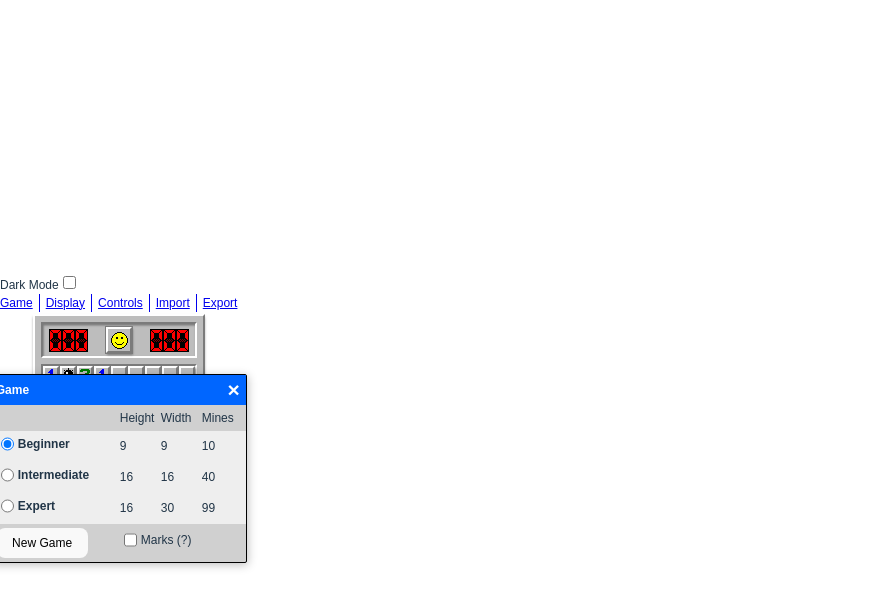
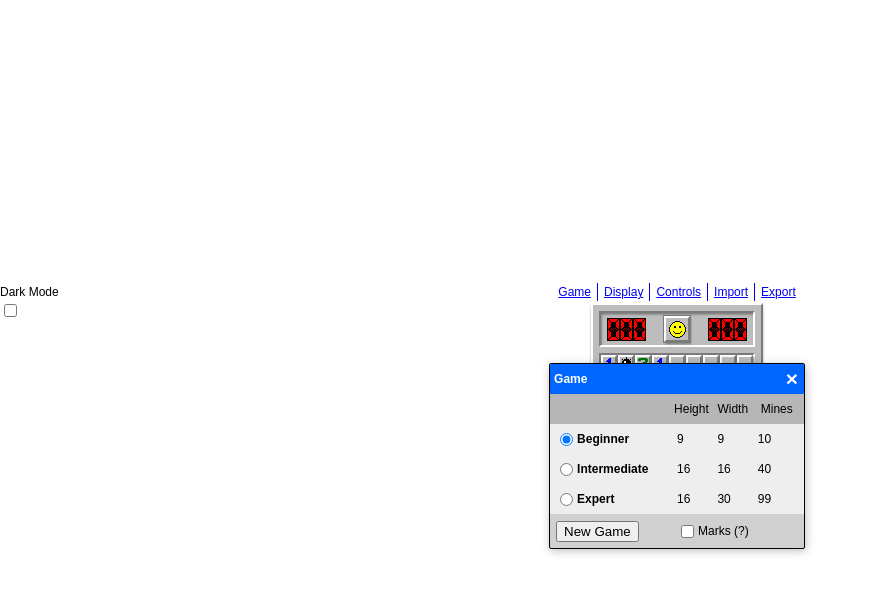
Before and after one commit to warkentien2/classic-minesweeper, a React (Vite) app: page / in a window 1280 px wide. Both pictures are taken after a click on the link "Game". Shown: the top 608 px of the page, without its empty margins (0-873 px from the left). Built offline with nearby package versions, Linux system fonts and the light colour scheme.

Commit message:
Fix Table markup

```diff
--- a/src/MinesweeperUI/Modal/Modal.tsx
+++ b/src/MinesweeperUI/Modal/Modal.tsx
@@ -1,4 +1,4 @@
-import React from "react";
+import React, { useLayoutEffect } from "react";
 import type { ReactElement } from "react";
 import styled, { css } from "styled-components";
 
@@ -72,13 +72,42 @@ const ModalContainer = styled.form<ModalContainerProps>`
   table {
     border-spacing: 0;
 
-    tr,
+    tr {
+      width: 100%;
+      padding: 6px;
+    }
+
+    th,
+    td {
+      padding: 0;
+    }
+
+    tbody th {
+      line-height: 1em;
+    }
+
     thead,
-    tbody {
-      padding: 3px 4px;
+    tbody,
+    tfoot {
+      tr:not([class]) {
+        display: flex;
       }
     }
 
+    thead th {
+      font-weight: normal;
+    }
+
+    th + th {
+      margin-left: 6px;
+    }
+
+    & > *:last-child tr:last-child {
+      min-height: 34px;
+    }
+  }
+
+  /* <tr> styles */
   .tr-base tr {
     background: ${({ theme }) => theme.colors.background.secondary} !important;
   }
@@ -131,7 +160,8 @@ const ModalContainer = styled.form<ModalContainerProps>`
 
   label {
     display: inline-flex;
-    align-items: middle;
+    align-items: center;
+    vertical-align: middle;
     line-height: 1.5rem;
   }
 
@@ -160,7 +190,31 @@ export const Modal = ({
   onClose,
   children,
   onSubmit,
-}: ModalProps): ReactElement => (
+}: ModalProps): ReactElement => {
+  // useLayoutEffect(() => {
+  //   const handleEscape = (e: KeyboardEvent) => {
+  //     if (e.key === "Escape") {
+  //       onClose();
+  //     }
+  //   };
+
+  //   const handleClickOutside = (e: MouseEvent) => {
+  //     const modal = document.querySelector(".minesweeper-modal");
+  //     if (modal && !modal.contains(e.target as Node)) {
+  //       onClose();
+  //     }
+  //   };
+
+  //   document.addEventListener("keydown", handleEscape, false);
+  //   document.addEventListener("click", handleClickOutside, false);
+
+  //   return () => {
+  //     document.removeEventListener("keydown", handleEscape, false);
+  //     document.removeEventListener("click", handleClickOutside, false);
+  //   };
+  // }, []);
+
+  return (
     <ModalContainer
       className="minesweeper-modal"
       width={width}
@@ -175,3 +229,4 @@ export const Modal = ({
       {children}
     </ModalContainer>
   );
+};
--- a/src/components/ControlsSettings/ControlsSettings.tsx
+++ b/src/components/ControlsSettings/ControlsSettings.tsx
@@ -13,6 +13,7 @@ export const ControlsSettings = ({
   return (
     <Modal title="Controls" onClose={onClose} width={312}>
       <table className="tr-lines">
+        <tbody>
           <tr className="flex-row-center">
             <th className="width-25">Desktop</th>
             <td className="flex-column-left width-75">
@@ -21,8 +22,8 @@ export const ControlsSettings = ({
                   <strong>Left-click</strong> an empty square to reveal it.
                 </li>
                 <li>
-                <strong>Right-click</strong> (or <strong>Ctrl+click</strong>) an
-                empty square to flag it.
+                  <strong>Right-click</strong> (or <strong>Ctrl+click</strong>)
+                  an empty square to flag it.
                 </li>
                 <li>
                   <strong>Midde-click</strong> (or{" "}
@@ -30,8 +31,8 @@ export const ControlsSettings = ({
                   adjacent squares.
                 </li>
                 <li>
-                Press <strong>space</strong> bar while hovering over a square to
-                flag it or reveal its adjacent squares.
+                  Press <strong>space</strong> bar while hovering over a square
+                  to flag it or reveal its adjacent squares.
                 </li>
                 <li>
                   Press <strong>F2</strong> or click the smiley face to start a
@@ -56,6 +57,7 @@ export const ControlsSettings = ({
               </ul>
             </td>
           </tr>
+        </tbody>
       </table>
     </Modal>
   );
--- a/src/components/DisplaySettings/DisplaySettings.tsx
+++ b/src/components/DisplaySettings/DisplaySettings.tsx
@@ -17,10 +17,6 @@ export const DisplaySettings = ({
   const [zoom, onChangeZoom] = useInput(gameStore.zoom);
   const [position, onChangePosition] = useInput(gameStore.position);
   const [nightMode, onChangeNightMode] = useInput(gameStore.nightMode);
-
-  console.log({
-    nightMode,
-  });
 
   useEffect(() => {
     if (
@@ -42,6 +38,7 @@ export const DisplaySettings = ({
   return (
     <Modal title="Display" onClose={onClose} width={140}>
       <table className="tr-lines">
+        <tbody>
           <tr className="flex-row-center">
             <th className="width-50">Zoom</th>
             <td className="flex-column-left">
@@ -122,6 +119,7 @@ export const DisplaySettings = ({
               </label>
             </td>
           </tr>
+        </tbody>
       </table>
     </Modal>
   );
--- a/src/components/ExportSettings/ExportSettings.tsx
+++ b/src/components/ExportSettings/ExportSettings.tsx
@@ -17,18 +17,18 @@ export const ExportSettings = ({
   return (
     <Modal title="Export" onClose={onClose} width={252}>
       <table>
+        <tbody>
           <tr className="flex-row-center">
             <td className="flex-column">
               <em>Game state copied to your clipboard!</em>
-            <textarea rows={3} readOnly>
-              {encrypt(gameStore)}
-            </textarea>
+              <textarea rows={3} readOnly value={encrypt(gameStore)} />
               <p>
                 ⓘ “First click cannot be a mine” behavior has been disabled for
                 this game, as a result of having clicked “Export”.
               </p>
             </td>
           </tr>
+        </tbody>
       </table>
     </Modal>
   );
--- a/src/components/GameSettings/GameSettings.tsx
+++ b/src/components/GameSettings/GameSettings.tsx
@@ -32,10 +32,12 @@ export const GameSettings = ({ onClose }: GameSettingsProps): ReactElement => {
     <Modal title="Game" onClose={onClose} width={254} onSubmit={handleSubmit}>
       <table className="tr-reverse-zebra">
         <thead className="flex-row-center">
-          <td tabIndex={-1} className="width-50"></td>
-          <td className="width-16">Height</td>
-          <td className="width-16">Width</td>
-          <td className="width-16">Mines</td>
+          <tr>
+            <th tabIndex={-1} className="width-50"></th>
+            <th className="width-16">Height</th>
+            <th className="width-16">Width</th>
+            <th className="width-16">Mines</th>
+          </tr>
         </thead>
         <tbody className="tr-base">
           <tr className="flex-row-center">
@@ -93,6 +95,7 @@ export const GameSettings = ({ onClose }: GameSettingsProps): ReactElement => {
             <td className="width-16">99</td>
           </tr>
         </tbody>
+        <tfoot>
           <tr className="flex-row-center">
             <td className="width-50">
               <button type="submit">New Game</button>
@@ -104,13 +107,14 @@ export const GameSettings = ({ onClose }: GameSettingsProps): ReactElement => {
                   id="shouldShowQuestionMark"
                   name="shouldShowQuestionMark"
                   value={shouldShowQuestionMarks.toString()}
-                checked={shouldShowQuestionMarks}
+                  checked={Boolean(shouldShowQuestionMarks)}
                   onChange={onChangeShouldUseQuestionMark}
                 />
                 Marks (?)
               </label>
             </td>
           </tr>
+        </tfoot>
       </table>
     </Modal>
   );
--- a/src/components/ImportSettings/ImportSettings.tsx
+++ b/src/components/ImportSettings/ImportSettings.tsx
@@ -19,10 +19,8 @@ export const ImportSettings = ({
 
   const handleSubmit = (e: React.FormEvent<HTMLFormElement>): void => {
     e.preventDefault();
-    const decryptedGameState = decrypt(encryptedGameState);
-    console.log({ decryptedGameState });
+    const decryptedGameState = decrypt(encryptedGameState.toString());
     if (gameStateSchema.parse(decryptedGameState)) {
-      console.log("Valid game state");
       setGameStore(decryptedGameState);
     }
     onClose();
@@ -31,19 +29,25 @@ export const ImportSettings = ({
   return (
     <Modal title="Import" onClose={onClose} width={252} onSubmit={handleSubmit}>
       <table className="tr-zebra">
+        <tbody>
           <tr className="flex-column">
             <td className="flex-column">
               <p>Paste exported game state:</p>
-            <textarea rows={3} onChange={onChangeEncryptedGameState}>
-              {encryptedGameState}
-            </textarea>
+              <textarea
+                rows={3}
+                onChange={onChangeEncryptedGameState}
+                value={encryptedGameState}
+              />
             </td>
           </tr>
           <tr className="flex-column-left">
+            <td>
               <button type="submit" disabled={!encryptedGameState}>
                 Load Game
               </button>
+            </td>
           </tr>
+        </tbody>
       </table>
     </Modal>
   );
--- a/src/hooks/useInput.ts
+++ b/src/hooks/useInput.ts
@@ -5,8 +5,8 @@ type HTMLFormFieldElement =
   | HTMLSelectElement
   | HTMLTextAreaElement;
 
-export const useInput = (initialValue: string | number | boolean) => {
-  const [state, setState] = useState<string | number | boolean>(initialValue);
+export const useInput = <T>(initialValue: T) => {
+  const [state, setState] = useState<T>(initialValue);
 
   const onChange: React.ChangeEventHandler<HTMLFormFieldElement> = (
     e: React.ChangeEvent<HTMLFormFieldElement>
@@ -14,11 +14,11 @@ export const useInput = (initialValue: string | number | boolean) => {
     const value = e.target.value;
 
     if (!isNaN(Number(value))) {
-      setState(parseInt(value));
+      setState(parseInt(value) as number as T);
     } else if (value === "boolean") {
-      setState(!state);
+      setState(!state as boolean as T);
     } else {
-      setState(value);
+      setState(value as T);
     }
   };
 
--- a/src/index.css
+++ b/src/index.css
@@ -1,8 +1,4 @@
 :root {
-  font-family: Inter, system-ui, Avenir, Helvetica, Arial, sans-serif;
-  line-height: 1.5;
-  font-weight: 400;
-
   color-scheme: light dark;
 
   font-synthesis: none;
@@ -27,41 +23,16 @@ body {
   place-items: center;
   min-width: 320px;
   min-height: 100vh;
+  min-height: 100dvh; /* if supported */
 }
 
-h1 {
-  font-size: 3.2em;
-  line-height: 1.1;
-}
-
-button {
-  border-radius: 8px;
-  border: 1px solid transparent;
-  padding: 0.6em 1.2em;
-  font-size: 1em;
-  font-weight: 500;
-  font-family: inherit;
-  background-color: #1a1a1a;
-  cursor: pointer;
-  transition: border-color 0.25s;
-}
-button:hover {
-  border-color: #646cff;
-}
-button:focus,
-button:focus-visible {
-  outline: 4px auto -webkit-focus-ring-color;
+#root {
+  display: inherit;
+  width: 100%;
 }
 
 @media (prefers-color-scheme: light) {
-  :root {
-    color: #213547;
-    background-color: #ffffff;
-  }
   a:hover {
     color: #747bff;
   }
-  button {
-    background-color: #f9f9f9;
-  }
 }
--- a/src/styles/GlobalStyles.tsx
+++ b/src/styles/GlobalStyles.tsx
@@ -35,5 +35,6 @@ export const GlobalStyles = createGlobalStyle`
 
     font-size: ${({ theme }) => theme.typography.fontSize};
     font-family: ${({ theme }) => theme.typography.fontFamily};
+    line-height: 1.5;
   }
 `;
```
Lines whose indentation alone changed are shown as unchanged.
